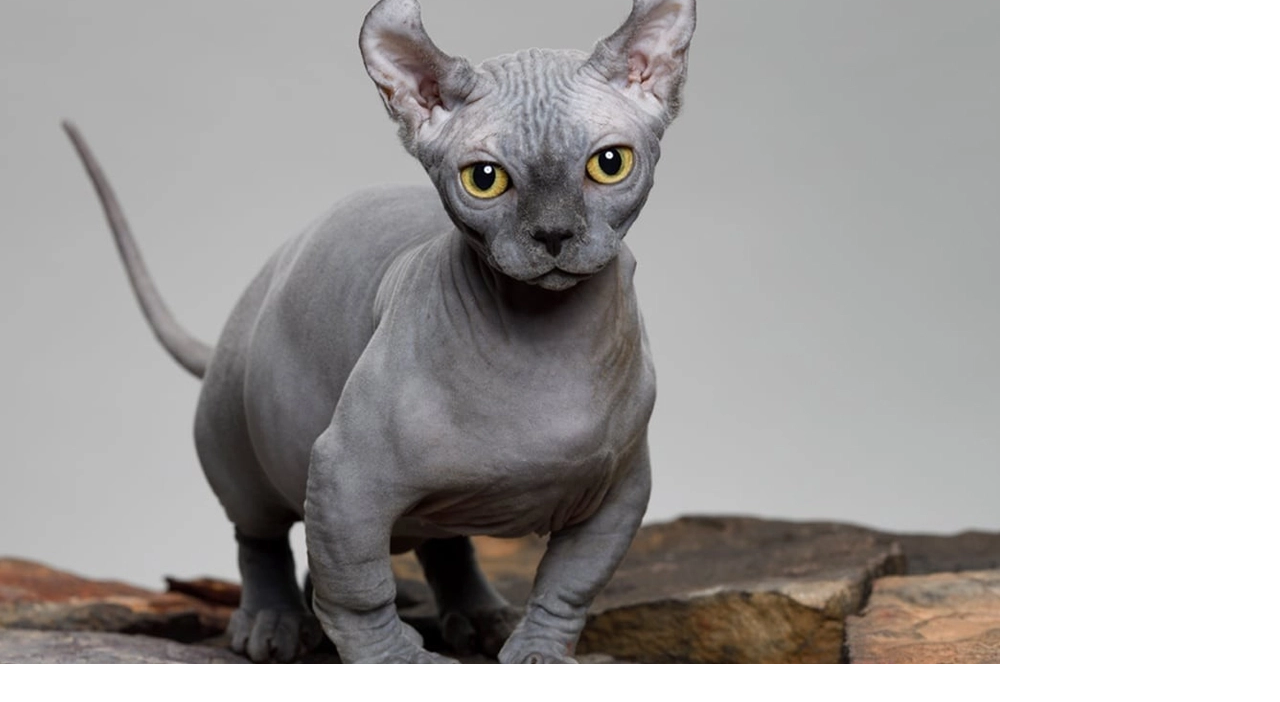
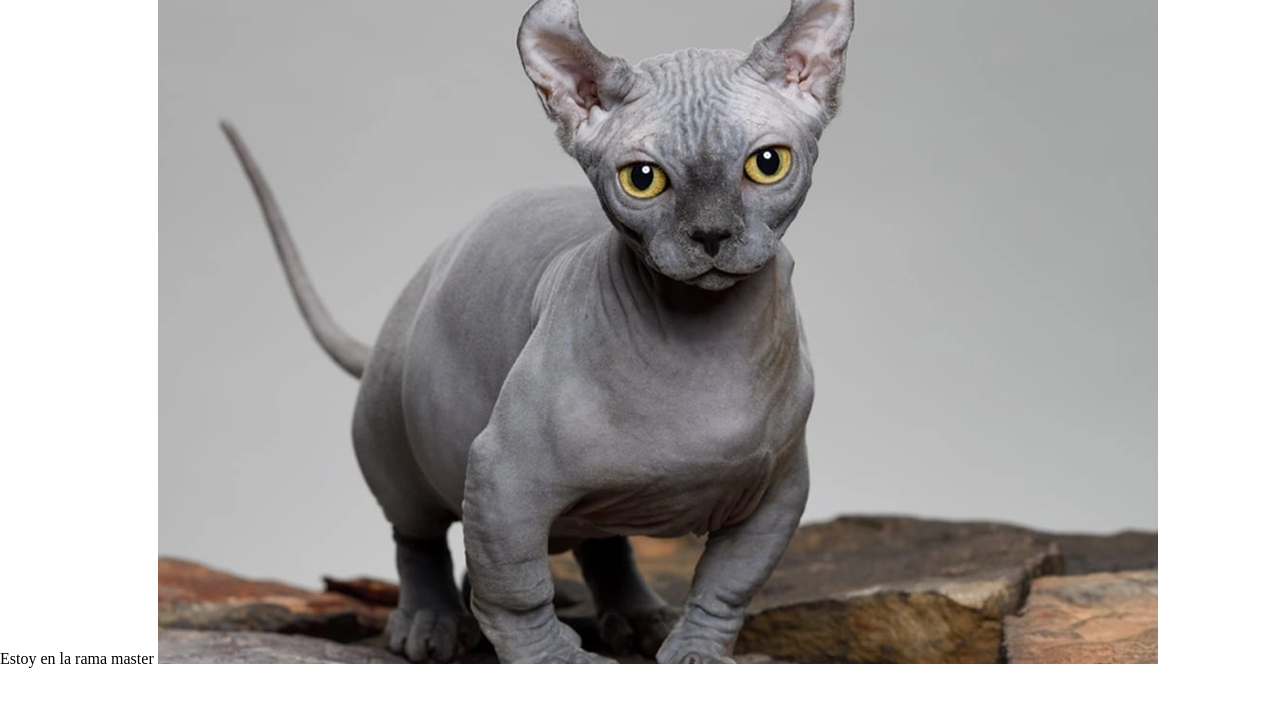
Before and after one commit to eduardiazcode/Mi-portafolio, a plain HTML site: page index.html in a window 1280 px wide. Shown: the part 76-778 px from the top of the page. Drawn offline with Linux system fonts and the light colour scheme; files whose address does not match are found by name.

Commit message:
Se agrega etiqueta span

```diff
--- a/index.html
+++ b/index.html
@@ -9,6 +9,7 @@
     <body>
         <h1 class="title">Soy Eduardo Diaz</h1>
         <p>Este es un cambio en el index</p>
+        <span>Estoy en la rama master</span>
         <img src="./images/gato-elfo-dwelf-cat-fecava-216983073311.webp" alt="Gatito"
     </body>
 </hmtl>
```
